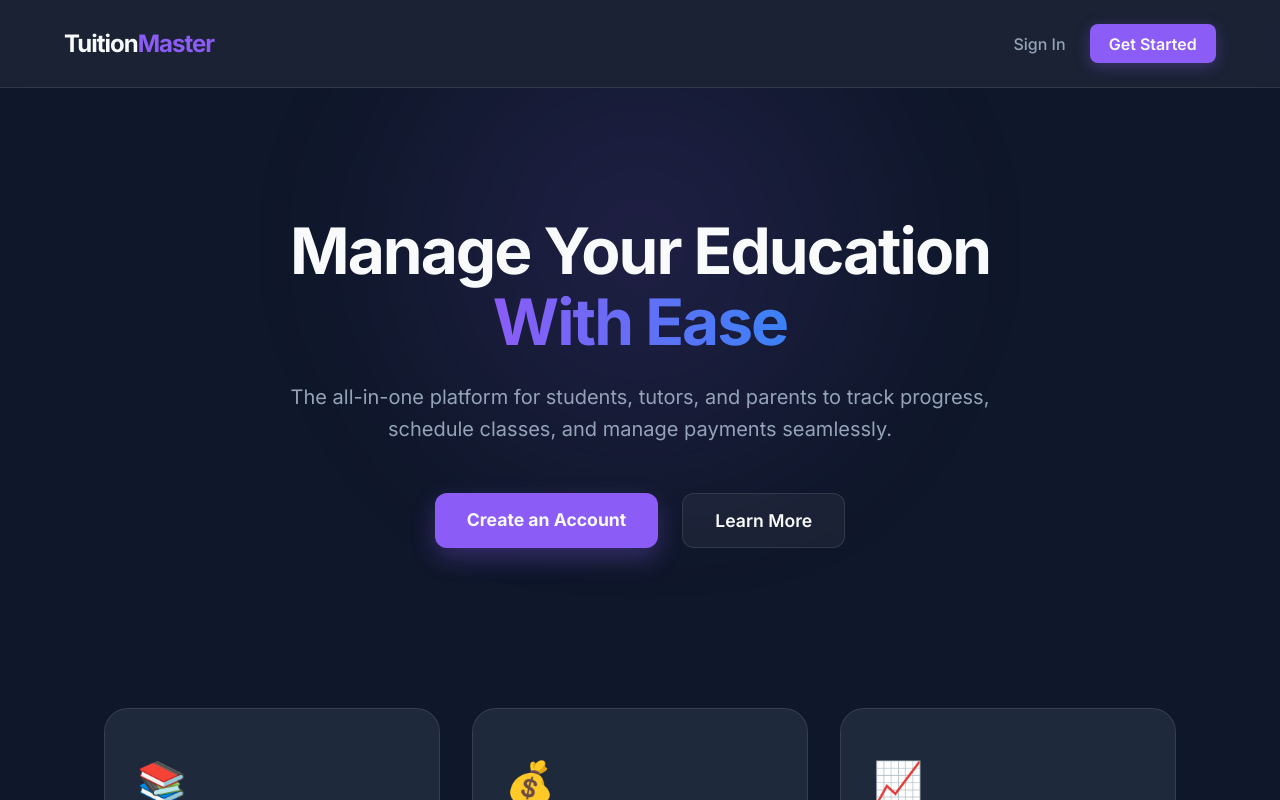
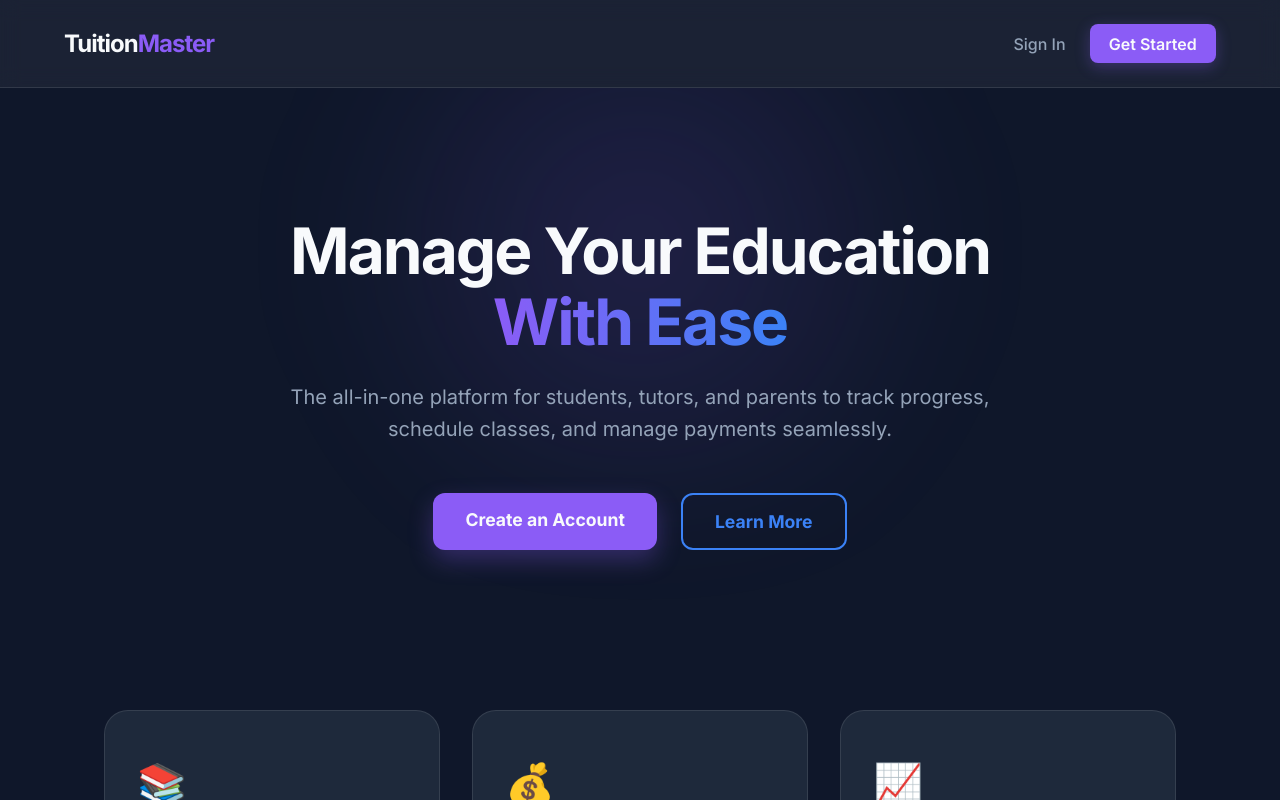
Before and after one commit to kavyamorabad2003-source/Tuition_Management_System, a Next.js app in the folder frontend/: page / in a window 1280 px wide. Shown: the top 800 px of the page. Built offline with nearby package versions, Linux system fonts and the light colour scheme.

Commit message:
Update Learn More button color and add .env

```diff
--- a/frontend/src/app/page.module.css
+++ b/frontend/src/app/page.module.css
@@ -121,17 +121,21 @@
 }
 
 .secondaryBtn {
-  background: var(--glass);
-  border: 1px solid var(--glass-border);
+  background: transparent;
+  border: 2px solid var(--secondary);
+  color: var(--secondary);
   padding: 1rem 2rem;
   border-radius: 12px;
-  font-weight: 600;
+  font-weight: 700;
   font-size: 1.1rem;
   transition: all 0.3s;
 }
 
 .secondaryBtn:hover {
-  background: rgba(255, 255, 255, 0.1);
+  background: var(--secondary);
+  color: var(--text-main);
+  box-shadow: 0 0 20px rgba(59, 130, 246, 0.4);
+  transform: translateY(-2px);
 }
 
 .features {
```
